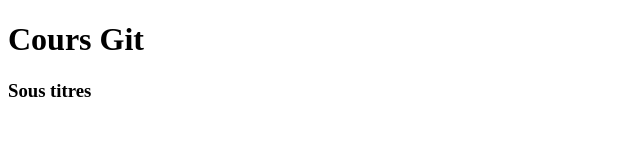
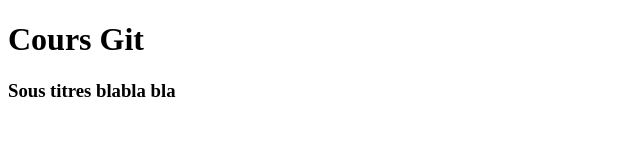
Before and after one commit to LeaBarbeau/ex1, a plain HTML site: page index.html in a window 1280 px wide. Shown: the whole page, without its empty margins (0-640 px from the left). Drawn offline with Linux system fonts and the light colour scheme.

Commit message:
n'importe quoi

```diff
--- a/index.html
+++ b/index.html
@@ -7,7 +7,7 @@
 <body>
      <h1>Cours Git</h1>
 
-     <h3>Sous titres</h3>
+     <h3>Sous titres blabla bla</h3>
 
 </body>
 </html>
```
